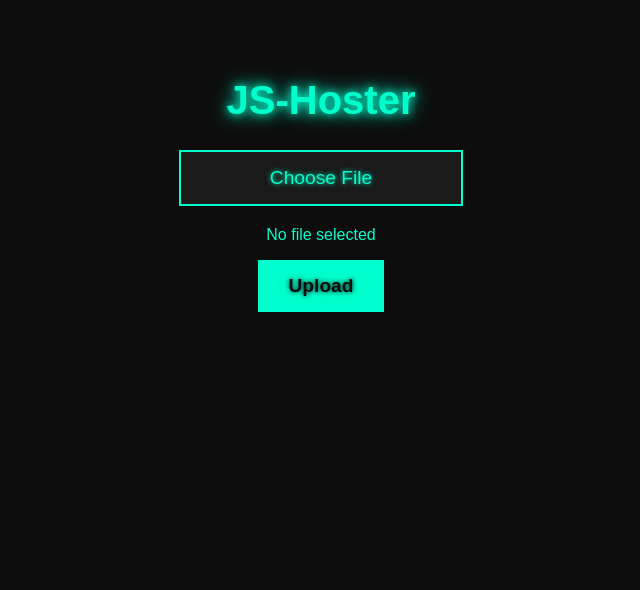
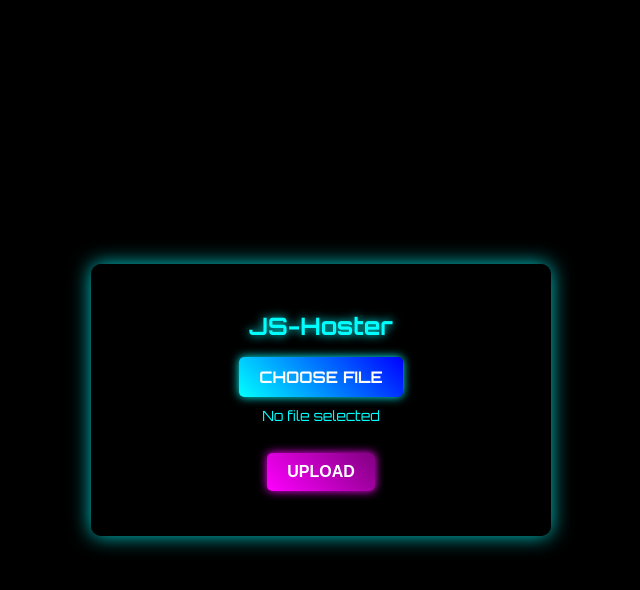
Before and after one commit to tendway/JS-Hoster, a plain HTML site: page index.html in a window 1280 px wide. Shown: the whole page, without its empty margins (319-959 px from the left). Drawn offline with Linux system fonts and the light colour scheme.

Commit message:
Update style.css

```diff
--- a/style.css
+++ b/style.css
@@ -1,64 +1,82 @@
+@import url('https://fonts.googleapis.com/css2?family=Orbitron:wght@400;700&display=swap');
+
 body {
-    background-color: #0d0d0d;
-    color: #00ffcc;
-    font-family: Arial, sans-serif;
+    background-color: #000;
+    color: #fff;
+    font-family: 'Orbitron', sans-serif;
     text-align: center;
-    padding: 20px;
+    display: flex;
+    justify-content: center;
+    align-items: center;
+    height: 100vh;
+    margin: 0;
 }
 
 .container {
-    margin-top: 50px;
+    background: rgba(0, 0, 0, 0.8);
+    padding: 30px;
+    border-radius: 10px;
+    box-shadow: 0 0 20px rgba(0, 255, 255, 0.8);
+    width: 80%;
+    max-width: 400px;
 }
 
 h1 {
-    font-size: 2.5em;
-    text-shadow: 0 0 10px #00ffcc, 0 0 20px #00ffcc;
-}
-
-.support {
-    font-size: 1.2em;
-}
-
-a {
-    color: #ff00ff;
-    text-decoration: none;
-    font-weight: bold;
+    color: cyan;
+    text-shadow: 0 0 10px cyan;
+    font-size: 24px;
 }
 
 .file-label {
-    display: block;
-    margin: 20px auto;
-    padding: 15px;
-    border: 2px solid #00ffcc;
-    background: #1a1a1a;
+    display: inline-block;
+    background: linear-gradient(45deg, cyan, blue);
+    padding: 10px 20px;
+    border-radius: 5px;
     cursor: pointer;
-    width: 250px;
-    text-align: center;
-    font-size: 1.2em;
-    text-shadow: 0 0 5px #00ffcc;
+    transition: 0.3s;
+    font-weight: bold;
+    text-transform: uppercase;
+    box-shadow: 0 0 10px cyan;
 }
 
-input[type="file"] {
+.file-label:hover {
+    background: linear-gradient(45deg, blue, cyan);
+    box-shadow: 0 0 20px cyan;
+}
+
+.file-input {
     display: none;
 }
 
+#fileName {
+    margin-top: 10px;
+    font-size: 14px;
+    color: cyan;
+}
+
 button {
-    background: #00ffcc;
-    color: #0d0d0d;
+    background: linear-gradient(45deg, magenta, purple);
+    color: #fff;
     border: none;
-    padding: 15px 30px;
-    font-size: 1.2em;
+    padding: 10px 20px;
+    border-radius: 5px;
+    font-size: 16px;
     font-weight: bold;
     cursor: pointer;
-    text-shadow: 0 0 5px #0d0d0d;
     transition: 0.3s;
+    margin-top: 15px;
+    text-transform: uppercase;
+    box-shadow: 0 0 10px magenta;
 }
 
 button:hover {
-    background: #ff00ff;
+    background: linear-gradient(45deg, purple, magenta);
+    box-shadow: 0 0 20px magenta;
 }
 
 #status {
-    margin-top: 20px;
-    font-size: 1.2em;
+    margin-top: 15px;
+    font-size: 14px;
+    color: #ff0;
+    text-shadow: 0 0 10px #ff0;
 }
```
